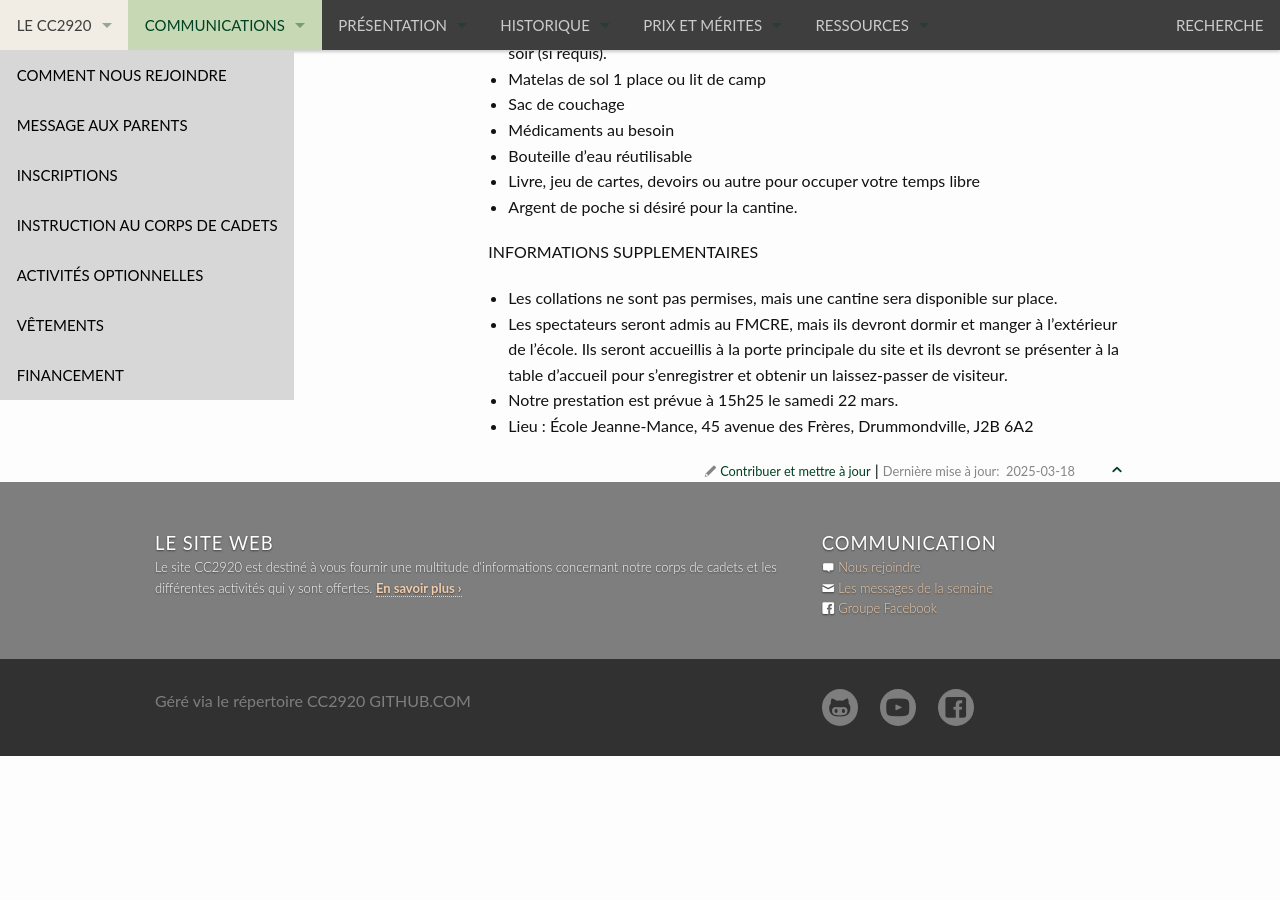
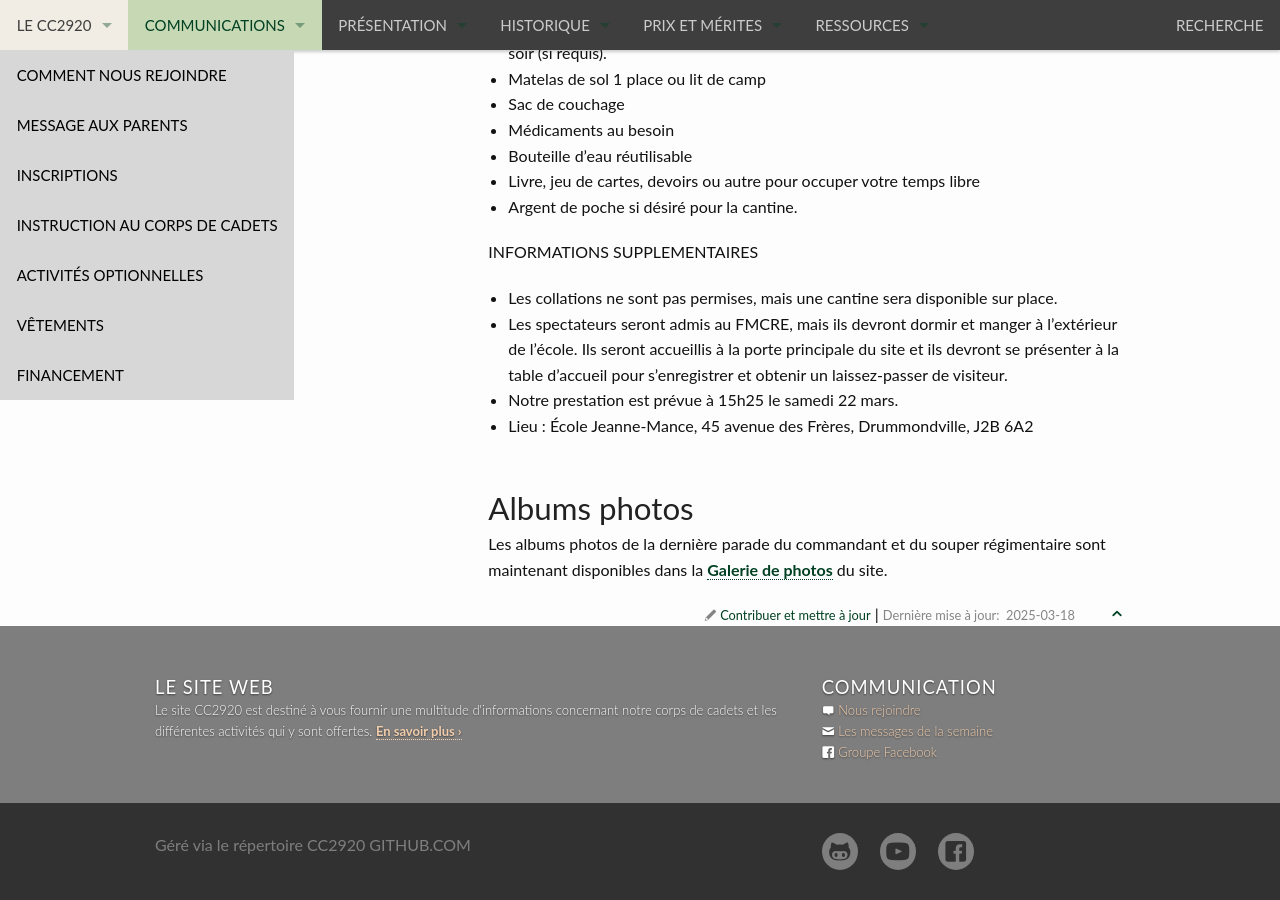
Before and after one commit to CC2920/web, a Jekyll site: the page built from _communications/messages.md, in a window 1280 px wide and 900 px high, scrolled down 1855 px. Built offline with Jekyll 4.4.1, drawn with Linux system fonts in a browser that asks for light colours; before the commit the page ends 2611 px from its top, so only the background shows below that.

Commit message:
Ajout du lien aux albums photos

```diff
--- a/_communications/messages.md
+++ b/_communications/messages.md
@@ -73,3 +73,7 @@ INFORMATIONS SUPPLEMENTAIRES
 - Les spectateurs seront admis au FMCRE, mais ils devront dormir et manger à l’extérieur de l’école. Ils seront accueillis à la porte principale du site et ils devront se présenter à la table d’accueil pour s’enregistrer et obtenir un laissez-passer de visiteur.
 - Notre prestation est prévue à 15h25 le samedi 22 mars.
 - Lieu : École Jeanne-Mance, 45 avenue des Frères, Drummondville, J2B 6A2
+
+## Albums photos
+
+Les albums photos de la dernière parade du commandant et du souper régimentaire sont maintenant disponibles dans la [Galerie de photos](https://cc2920.ca/prix/photos/#2024-2025) du site.
```
